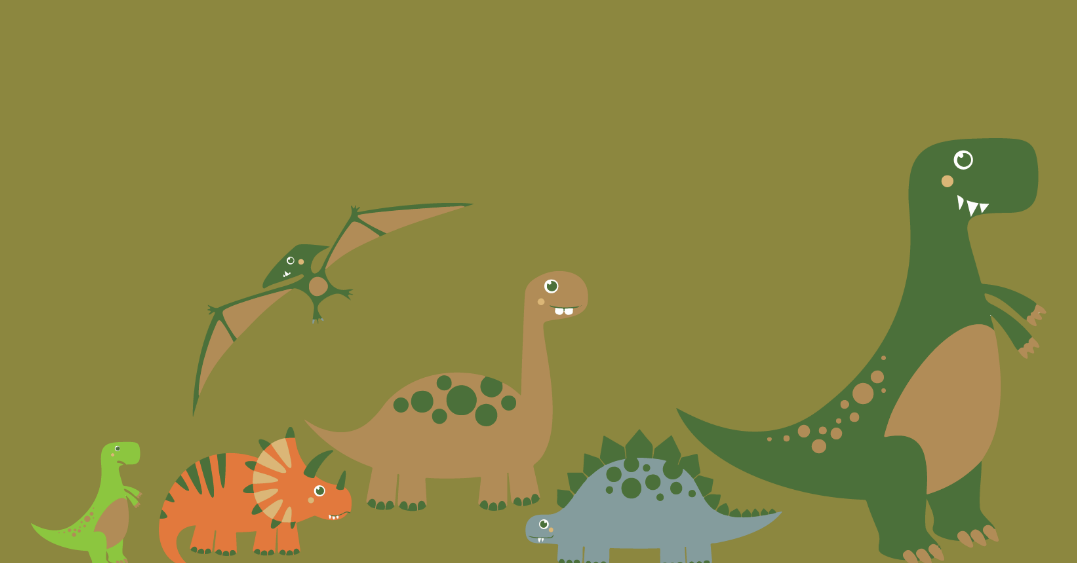
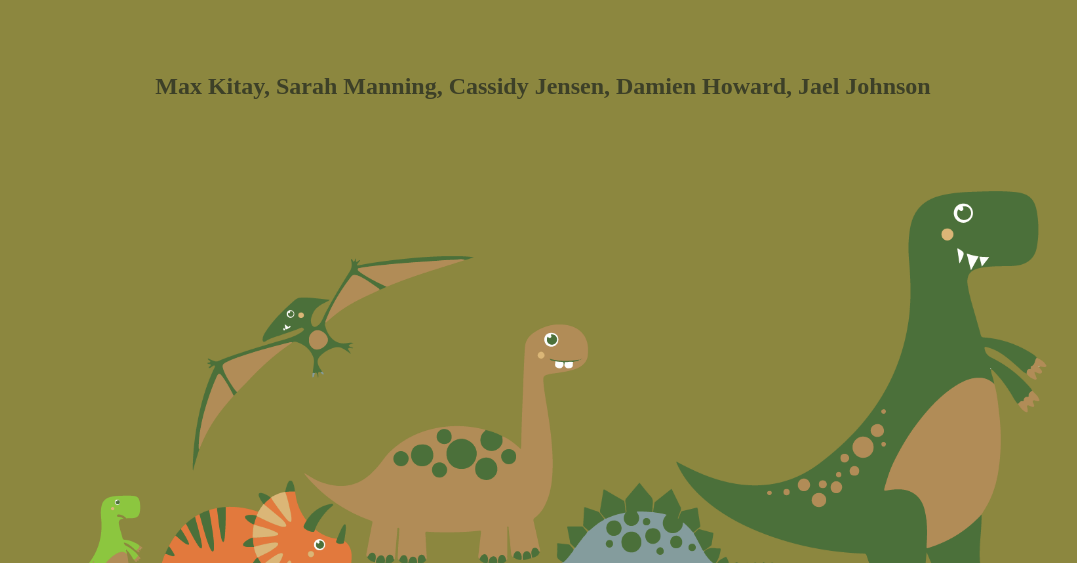
Before and after one commit to smanning29/exquisite-corpse, a plain HTML site: page index.html in a window 1280 px wide. Shown: the part 237-800 px from the top of the page, without its empty margins (97-1174 px from the left). Drawn offline with Linux system fonts and the light colour scheme; a web font is replaced by a local one.

Commit message:
added names

```diff
--- a/index.html
+++ b/index.html
@@ -26,6 +26,7 @@
   <script src="js/main.js"></script>
   <main>
     <h1>DINOSCIENCE</h1>
+    <h2>Max Kitay, Sarah Manning, Cassidy Jensen, Damien Howard, Jael Johnson</h2>
 
     <img src="img/dinos.png" alt="dinos" width="100%">
     <div>
```
